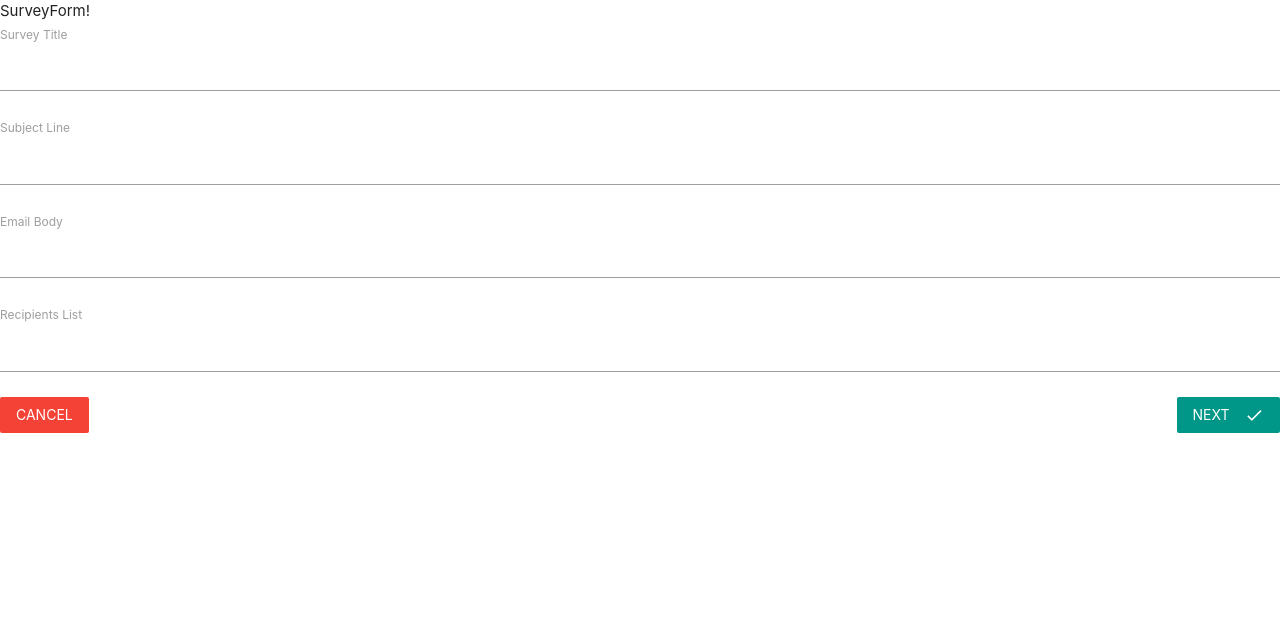
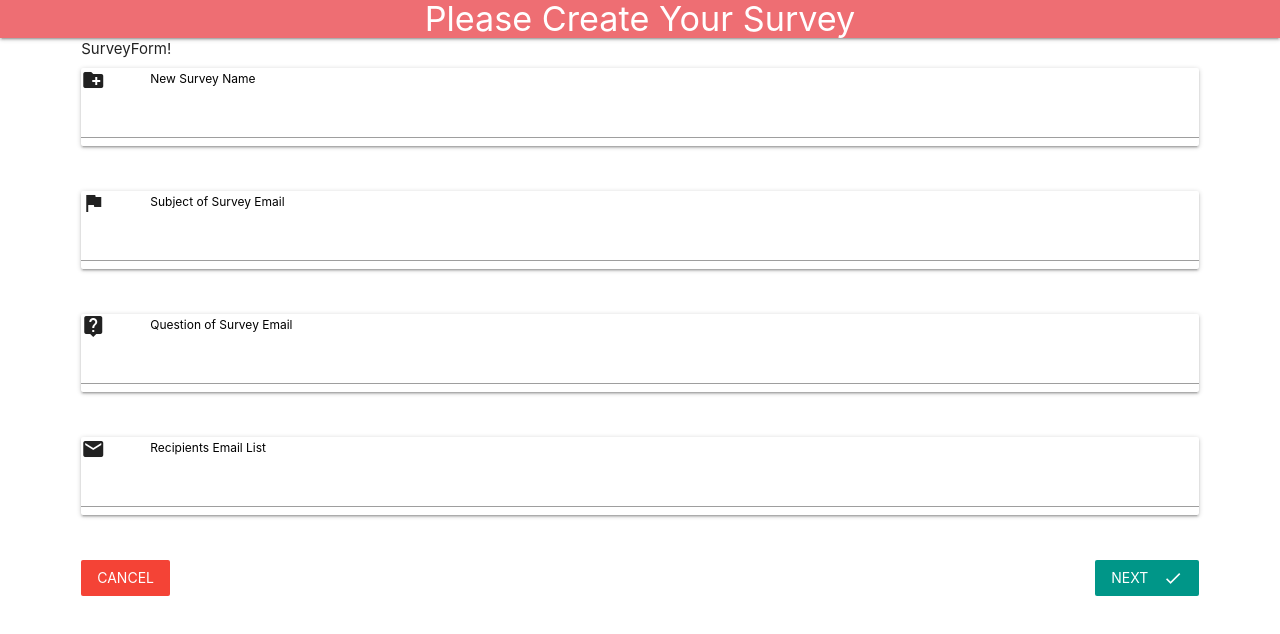
Before and after one commit to NiMaGangFour/Emaily, a React (Create React App) app in the folder client/: page /surveys/new in a window 1280 px wide. Shown: the top 634 px of the page. Built offline with nearby package versions, Linux system fonts and the light colour scheme; no server answers.

Commit message:
SurveyNew==>SurveyForm upgrade

```diff
--- /dev/null
+++ b/client/src/components/surveys/Survey.css
@@ -0,0 +1,3 @@
+.nav-SurveyHeader {
+  height: 100%;
+}
--- a/client/src/components/surveys/SurveyField.js
+++ b/client/src/components/surveys/SurveyField.js
@@ -1,14 +1,29 @@
 // SurveyField contains logic to render a single lablel and text input
 import React from "react";
 
-export default ({ input, label, meta: { error, touched } }) => {
-  // console.log(label);
-  // console.log(meta);
+export default ({ input, label, icon, meta: { error, touched } }) => {
+  console.log(label);
+  console.log(input);
   return (
-    <div>
-      <label>{label}</label>
-      <input {...input} style={{ marginBottom: "5px" }} />
-      <div className="red-text" style={{ marginBottom: "20px" }}>
+    <div className="card" style={{ marginBottom: "45px" }}>
+      <div className="valign-wrapper">
+        <i className="material-icons prefix">{icon}</i>
+        <label
+          className="black-text"
+          style={{ float: "right", marginBottom: "2px" }}
+          for={label}
+        >
+          {label}
+        </label>
+      </div>
+      <input {...input} type="text" />
+
+      {/* <div class="card-action">
+        <a href="#">This is a link</a>
+        <a href="#">This is a link</a>
+      </div> */}
+
+      <div className="red-text" style={{ float: "right", marginBottom: "2px" }}>
         {touched && error}
       </div>
     </div>
--- a/client/src/components/surveys/SurveyForm.js
+++ b/client/src/components/surveys/SurveyForm.js
@@ -7,15 +7,17 @@ import { Link } from "react-router-dom";
 import SurveyField from "./SurveyField.js";
 import validateEmails from "../../utils/validateEmails.js";
 import formFields from "./formFields.js";
+import SurveyHeader from "./SurveyHeader.js";
 
 class SurveyForm extends Component {
   renderFields() {
-    return _.map(formFields, ({ label, name }) => {
+    return _.map(formFields, ({ label, name, icon }) => {
       return (
         <Field
           key={name}
           label={label}
           name={name}
+          icon={icon}
           component={SurveyField}
           type="text"
         />
@@ -25,8 +27,9 @@ class SurveyForm extends Component {
 
   render() {
     return (
-      <div>
-        SurveyForm!
+      <div className="row">
+        <div className="col s12">
+          <p>SurveyForm!</p>
           <form onSubmit={this.props.handleSubmit(this.props.onSurveySubmit)}>
             {this.renderFields()}
             <Link to="/surveys" className="red btn-flat white-text">
@@ -37,6 +40,7 @@ class SurveyForm extends Component {
               <i className="material-icons right">done</i>
             </button>
           </form>
+        </div>
       </div>
     );
   }
--- /dev/null
+++ b/client/src/components/surveys/SurveyHeader.js
@@ -0,0 +1,16 @@
+import React, { Component } from "react";
+
+import "./Survey.css";
+class SurveyHeader extends Component {
+  render() {
+    return (
+      <nav className="nav-SurveyHeader">
+        <ul className="center-align">
+          <h4 style={{ margin: "0px" }}>{this.props.subTitle}</h4>
+        </ul>
+      </nav>
+    );
+  }
+}
+
+export default SurveyHeader;
--- a/client/src/components/surveys/SurveyList.js
+++ b/client/src/components/surveys/SurveyList.js
@@ -42,7 +42,8 @@ class SurveyList extends Component {
 
     return this.props.surveys.reverse().map(survey => {
       return (
-        <div className="card darken-1" key={survey._id}>
+        <div className="row card darken-1" key={survey._id}>
+          <div className="col s10 push-s1">
             <div className="card-content">
               <span className="card-title">{survey.title}</span>
               <p>{survey.body}</p>
@@ -54,6 +55,7 @@ class SurveyList extends Component {
             <div className="card-action">
               <a>Yes: {survey.yes}</a>
               <a>No: {survey.no}</a>
+            </div>
           </div>
         </div>
       );
--- a/client/src/components/surveys/SurveyNew.js
+++ b/client/src/components/surveys/SurveyNew.js
@@ -4,6 +4,7 @@ import { reduxForm } from "redux-form";
 
 import SurveyForm from "./SurveyForm.js";
 import SurveyFormReview from "./SurveyFormReview.js";
+import SurveyHeader from "./SurveyHeader.js";
 
 class SurveyNew extends Component {
   state = { showFormReview: false };
@@ -11,16 +12,22 @@ class SurveyNew extends Component {
     console.log(this.state.showFormReview);
     if (this.state.showFormReview) {
       return (
-        <SurveyFormReview
-          onCancel={() => this.setState({ showFormReview: false })}
-        />
+        <div>
+          <SurveyHeader subTitle="Please Confirm Your Survey " />
+          <SurveyFormReview
+            onCancel={() => this.setState({ showFormReview: false })}
+          />
+        </div>
       );
     }
 
     return (
-      <SurveyForm
-        onSurveySubmit={() => this.setState({ showFormReview: true })}
-      />
+      <div>
+        <SurveyHeader subTitle="Please Create Your Survey " />
+        <SurveyForm
+          onSurveySubmit={() => this.setState({ showFormReview: true })}
+        />{" "}
+      </div>
     );
   }
 
--- a/client/src/components/surveys/formFields.js
+++ b/client/src/components/surveys/formFields.js
@@ -1,6 +1,6 @@
 export default [
-  { label: "Survey Title", name: "title" },
-  { label: "Subject Line", name: "subject" },
-  { label: "Email Body", name: "body" },
-  { label: "Recipients List", name: "recipients" }
+  { label: "New Survey Name", name: "title", icon: "create_new_folder" },
+  { label: "Subject of Survey Email", name: "subject", icon: "flag" },
+  { label: "Question of Survey Email", name: "body", icon: "live_help" },
+  { label: "Recipients Email List", name: "recipients", icon: "email" }
 ];
```
Lines whose indentation alone changed are shown as unchanged.
